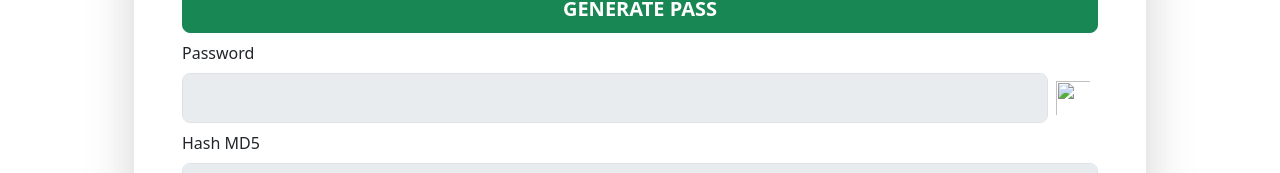
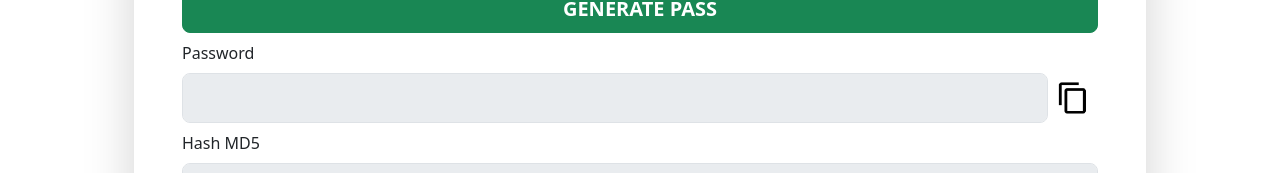
Before and after one commit to AgusTuslam12/password_generator, a plain HTML site: page index.html in a window 1280 px wide. Shown: the part 173-346 px from the top of the page. Drawn offline with nearby package versions, Linux system fonts and the light colour scheme; the site is published under a folder, as on GitHub Pages, so addresses that start at the root find nothing.

Commit message:
update copy password

```diff
--- a/index.html
+++ b/index.html
@@ -20,7 +20,7 @@
                 <div class="d-flex password-box">
                     <input class="form-control form-control-lg" id="password" disabled />
                     <!-- <i class="uil uil-copy copy-icon"></i> -->
-                    <img class="copy-icon justify-content-center pt-2 p-2" src="/assets/content-copy.png" width="50" height="50" alt="">
+                    <img class="copy-icon justify-content-center pt-2 p-2" src="assets/content-copy.png" width="50" height="50" alt="">
                 </div>
 
 
```
